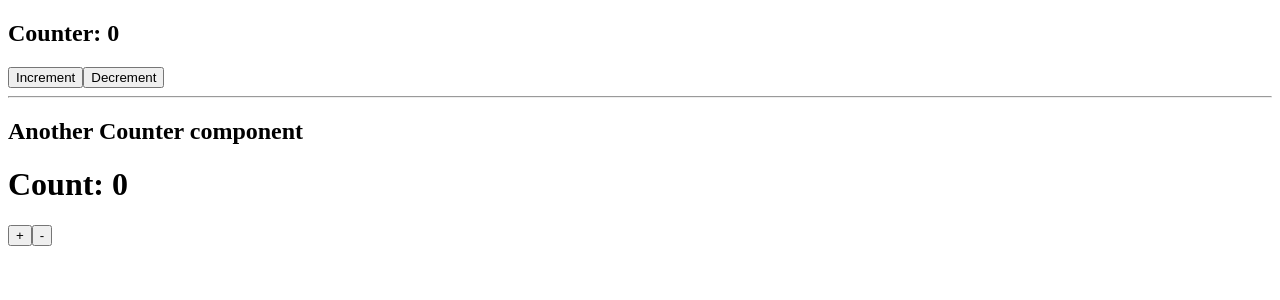
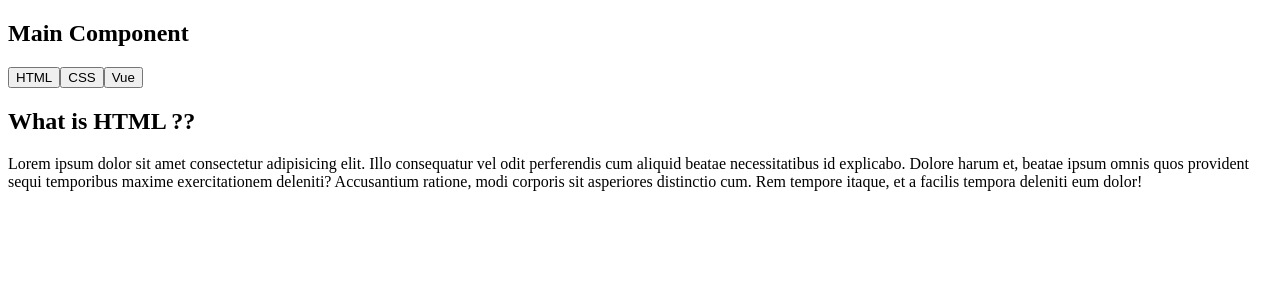
Before and after one commit to HasemMallick/vue-composition-api, a Vue app: page / in a window 1280 px wide. Shown: the top 300 px of the page. Built offline with nearby package versions, Linux system fonts and the light colour scheme.

Commit message:
added dynamic-comp rendering

```diff
--- a/src/App.vue
+++ b/src/App.vue
@@ -1,11 +1,8 @@
 <script setup>
-import AnotherComp from './components/AnotherComp.vue';
-import CounterComp from './components/CounterComp.vue';
+import MainComp from './components/MainComp.vue';
 
 </script>
 
 <template>
-    <CounterComp />
-    <hr>
-    <AnotherComp />
+    <MainComp />
 </template>
--- a/src/components/AnotherComp.vue
+++ /dev/null
@@ -1,21 +0,0 @@
-
-<script setup>
-import { useCounter } from '@/composable/useCounter';
-
-const counter = useCounter()
-
-</script>
-
-<template>
-    <div>
-        <h2>Another Counter component </h2>
-
-        <h1>Count: {{ counter.count }}</h1>
-        <button type="button" @click="counter.incrementCounter">+</button>
-        <button type="button" @click="counter.decrementCounter">-</button>
-    </div>
-</template>
-
-<style lang="scss" scoped>
-
-</style>
--- /dev/null
+++ b/src/components/CompOne.vue
@@ -0,0 +1,15 @@
+
+<script setup>
+
+</script>
+
+<template>
+    <div>
+        <h2>What is HTML ??</h2>
+        <p>Lorem ipsum dolor sit amet consectetur adipisicing elit. Illo consequatur vel odit perferendis cum aliquid beatae necessitatibus id explicabo. Dolore harum et, beatae ipsum omnis quos provident sequi temporibus maxime exercitationem deleniti? Accusantium ratione, modi corporis sit asperiores distinctio cum. Rem tempore itaque, et a facilis tempora deleniti eum dolor!</p>
+    </div>
+</template>
+
+<style lang="scss" scoped>
+
+</style>
--- /dev/null
+++ b/src/components/CompThree.vue
@@ -0,0 +1,15 @@
+
+<script setup>
+
+</script>
+
+<template>
+    <div>
+        <h2>What is Vue ??</h2>
+        <p>Lorem ipsum dolor sit amet consectetur adipisicing elit. Illo consequatur vel odit perferendis cum aliquid beatae necessitatibus id explicabo. Dolore harum et, beatae ipsum omnis quos provident sequi temporibus maxime exercitationem deleniti? Accusantium ratione, modi corporis sit asperiores distinctio cum. Rem tempore itaque, et a facilis tempora deleniti eum dolor!</p>
+    </div>
+</template>
+
+<style lang="scss" scoped>
+
+</style>
--- /dev/null
+++ b/src/components/CompTwo.vue
@@ -0,0 +1,15 @@
+
+<script setup>
+
+</script>
+
+<template>
+    <div>
+        <h2>What is CSS ??</h2>
+        <p>Lorem ipsum dolor sit amet consectetur adipisicing elit. Illo consequatur vel odit perferendis cum aliquid beatae necessitatibus id explicabo. Dolore harum et, beatae ipsum omnis quos provident sequi temporibus maxime exercitationem deleniti? Accusantium ratione, modi corporis sit asperiores distinctio cum. Rem tempore itaque, et a facilis tempora deleniti eum dolor!</p>
+    </div>
+</template>
+
+<style lang="scss" scoped>
+
+</style>
--- a/src/components/CounterComp.vue
+++ /dev/null
@@ -1,29 +0,0 @@
-
-<script setup>
-import { ref } from 'vue'
-
-// import the composable
-import { useCounter } from '@/composable/useCounter';
-
-// create useCounter instance
-const count = useCounter()
-
-// const count = ref(0)
-
-// const incrementCounter = () => count.value += 1000
-// const decrementCounter = () => count.value -= 1000
-
-</script>
-
-<template>
-    <div>
-        <h2>Counter: {{ count.count }}</h2>
-
-        <button type="button" @click="count.incrementCounter">Increment</button>
-        <button type="button" @click="count.decrementCounter">Decrement</button>
-    </div>
-</template>
-
-<style lang="scss" scoped>
-
-</style>
--- /dev/null
+++ b/src/components/MainComp.vue
@@ -0,0 +1,32 @@
+
+<script setup>
+import { ref } from 'vue'
+import CompOne from './CompOne.vue';
+import CompTwo from './CompTwo.vue';
+import CompThree from './CompThree.vue';
+
+const currentTab = ref('CompOne')
+
+const tabs = {
+    CompOne,
+    CompTwo,
+    CompThree
+}
+
+</script>
+
+<template>
+    <div>
+        <h2>Main Component</h2>
+        <button type="button" @click="currentTab = 'CompOne'">HTML</button>
+        <button type="button" @click="currentTab = 'CompTwo'">CSS </button>
+        <button type="button" @click="currentTab = 'CompThree'">Vue</button>
+    </div>
+
+    <component :is="tabs[currentTab]" />
+
+</template>
+
+<style lang="scss" scoped>
+
+</style>
--- a/src/composable/useCounter.js
+++ /dev/null
@@ -1,11 +0,0 @@
-import { ref } from 'vue'
-
-// Counter composable
-export function useCounter(initialValue = 0) {
-    const count = ref(initialValue)
-
-    const incrementCounter = () => count.value += 1000
-    const decrementCounter = () => count.value -= 1000
-
-    return { count, incrementCounter, decrementCounter }
-}
```
